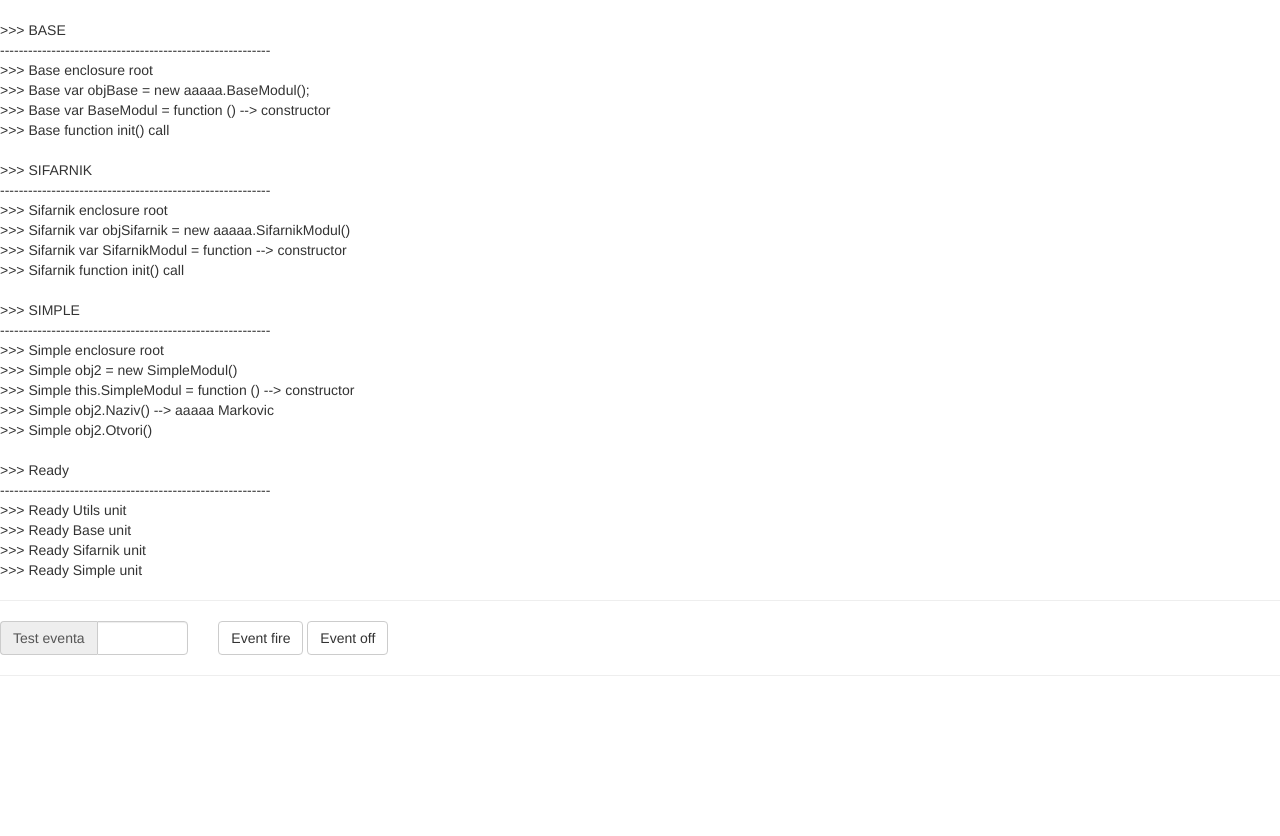
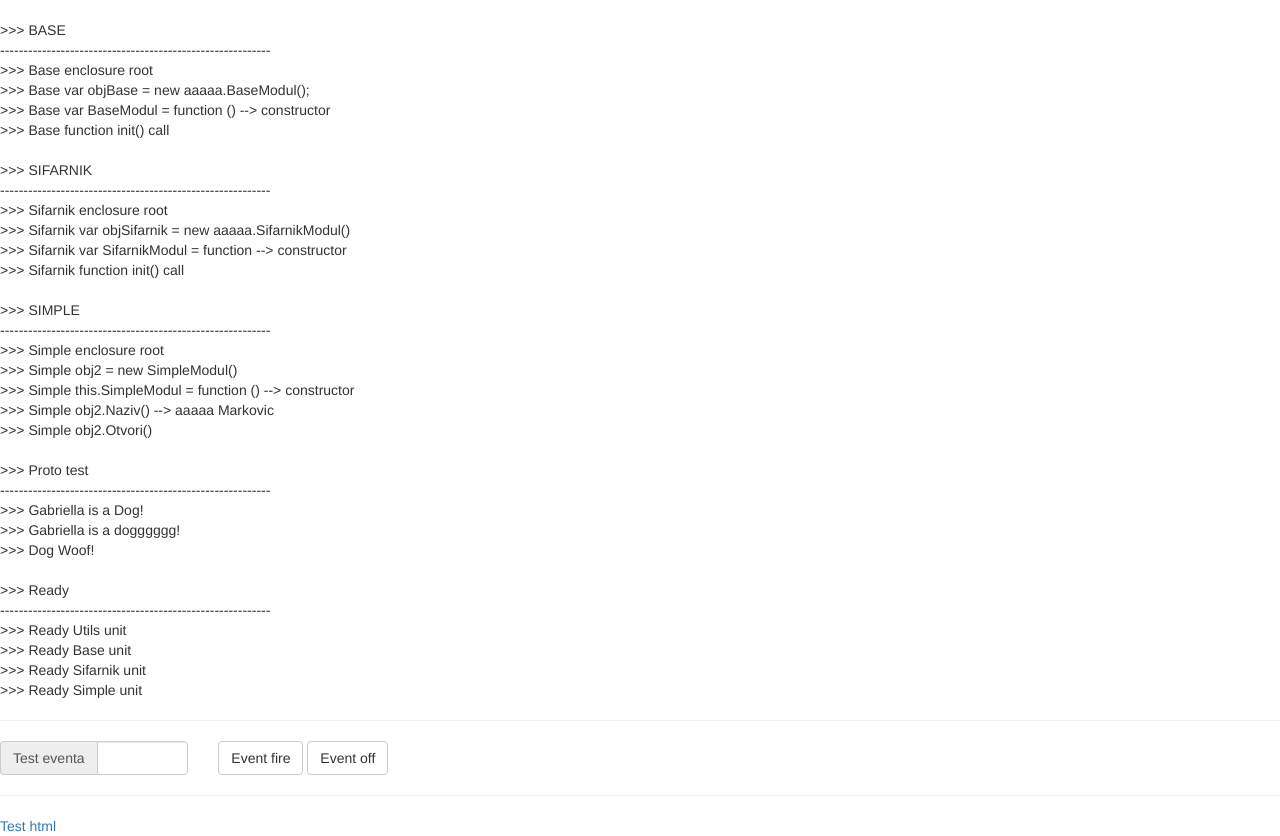
Before and after one commit to denimaaark/gittest, a website: page js/index.html in a window 1280 px wide. Before the commit the page ends 800 px from the top, so only its background shows below. Drawn offline with nearby package versions, Linux system fonts and the light colour scheme; files whose address does not match are found by name.

Commit message:
prototype test

```diff
--- a/js/index.html
+++ b/js/index.html
@@ -28,10 +28,12 @@
         <div class="col-md-3"></div>
     </div>
     <hr>
+    <a href="test.html">Test html</a>
     <script type="text/javascript" src="objekti/utils.js"></script>
     <script type="text/javascript" src="objekti/base.js"></script>
     <script type="text/javascript" src="objekti/sifarnik.js"></script>
     <script type="text/javascript" src="objekti/simple.js"></script>
+    <script type="text/javascript" src="objekti/proto.js"></script>
     <script type="text/javascript" src="js/eventi.js"></script>
     <script type="text/javascript" src="js/promises.js"></script>
 </body>
--- /dev/null
+++ b/js/objekti/proto.js
@@ -0,0 +1,31 @@
+// https://timkadlec.com/2008/01/using-prototypes-in-javascript/
+
+log("Proto test", true);
+
+// base
+function Pet(name, species){
+    this.name = name;
+    this.species = species;
+}
+function view(){
+    return this.name + " is a " + this.species + "!";
+}
+Pet.prototype.view = view;
+
+var pet1 = new Pet('Gabriella', 'Dog');
+log(pet1.view());
+
+function Dog(name){
+    Pet.call(this, name, "dogggggg");
+}
+
+Dog.prototype = new Pet();
+Dog.prototype.bark = function(){
+    log(" Dog Woof!");
+}
+
+var pet2 = new Pet('Trudy', 'Bird');
+var dog1 = new Dog('Gabriella');
+log(dog1.view()); // Outputs "Gabriella is a Dog!"
+dog1.bark(); // Outputs "Woof!"
+//pet2.bark(); // Error
```
